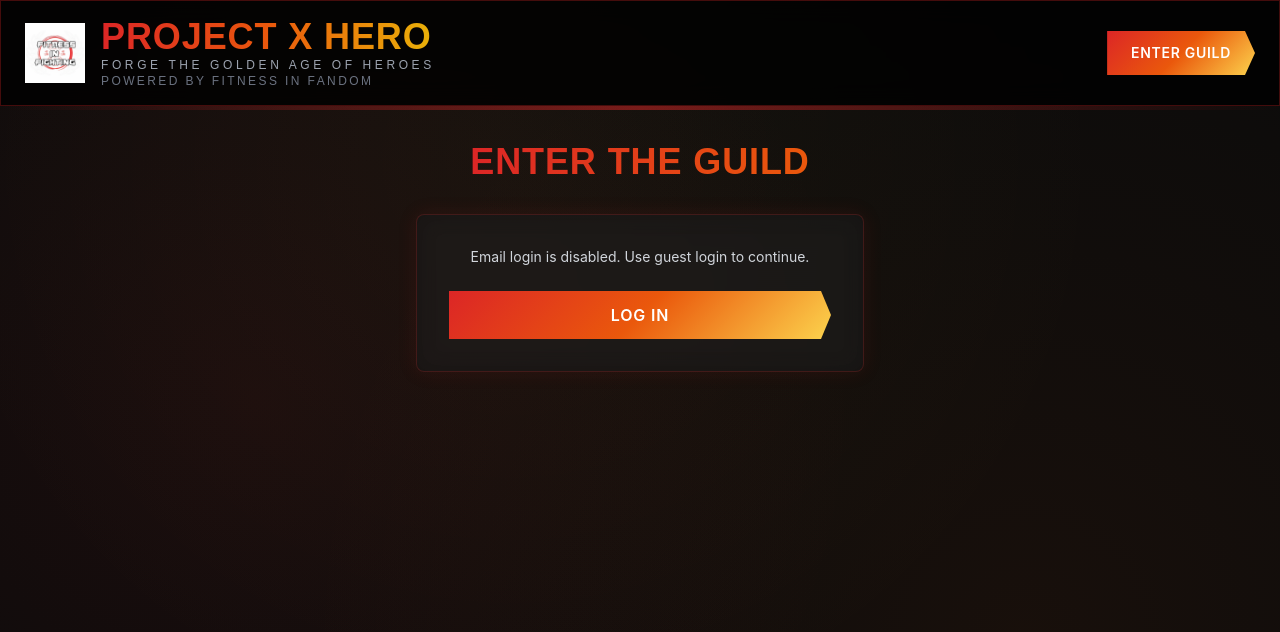
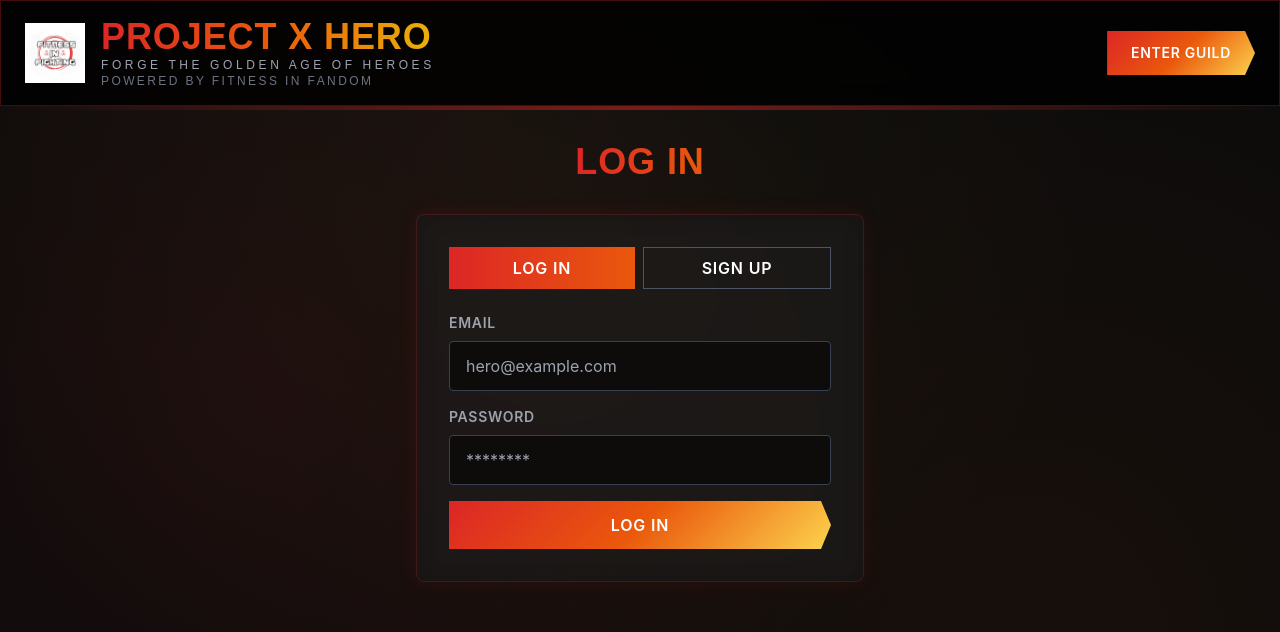
Before and after one commit to Powerwyze/FNF_webapp, a Next.js app: page /auth in a window 1280 px wide. Shown: the top 632 px of the page. Built offline with nearby package versions, Linux system fonts and the light colour scheme; no server answers.

Commit message:
Restore basic email and password login/signup flow

```diff
--- a/src/app/auth/page.tsx
+++ b/src/app/auth/page.tsx
@@ -1,30 +1,50 @@
 "use client"
 import { useState } from 'react'
+import { useForm } from 'react-hook-form'
+import { z } from 'zod'
+import { zodResolver } from '@hookform/resolvers/zod'
 import { Header } from '@/components/Header'
 import { useAuth } from '@/contexts/AuthContext'
 import { useRouter } from 'next/navigation'
 
+const schema = z.object({
+  email: z.string().email('Enter a valid email'),
+  password: z.string().min(6, 'Password must be at least 6 characters')
+})
+
+type FormValues = z.infer<typeof schema>
+
 export default function AuthPage() {
-  const [authError, setAuthError] = useState<string>('')
-  const [isSubmitting, setIsSubmitting] = useState(false)
-  const { signInAsGuest, signOut, user, loading } = useAuth()
+  const [mode, setMode] = useState<'signin' | 'signup'>('signin')
+  const [authError, setAuthError] = useState('')
+  const { signUp, signIn } = useAuth()
   const router = useRouter()
+  const {
+    register,
+    handleSubmit,
+    formState: { errors, isSubmitting }
+  } = useForm<FormValues>({ resolver: zodResolver(schema) })
 
-  async function enterGuild() {
+  async function onSubmit(values: FormValues) {
     setAuthError('')
-    setIsSubmitting(true)
 
     try {
-      const { error } = await signInAsGuest()
-      if (error) {
-        setAuthError(error.message)
+      if (mode === 'signup') {
+        const { error } = await signUp(values.email, values.password)
+        if (error) {
+          setAuthError(error.message)
+          return
+        }
       } else {
-        router.push('/profile')
+        const { error } = await signIn(values.email, values.password)
+        if (error) {
+          setAuthError(error.message)
+          return
+        }
       }
+      router.push('/profile')
     } catch {
-      setAuthError('An unexpected error occurred')
-    } finally {
-      setIsSubmitting(false)
+      setAuthError('Authentication failed. Please try again.')
     }
   }
 
@@ -34,7 +54,9 @@
       <div className="container mx-auto px-6">
         <div className="max-w-md mx-auto">
           <h1 className="text-4xl font-bold text-center mb-8 title-font">
-            <span className="bg-gradient-to-r from-red-600 to-orange-600 bg-clip-text text-transparent">ENTER THE GUILD</span>
+            <span className="bg-gradient-to-r from-red-600 to-orange-600 bg-clip-text text-transparent">
+              {mode === 'signin' ? 'LOG IN' : 'CREATE ACCOUNT'}
+            </span>
           </h1>
 
           <div className="glass p-8 rounded-lg border-t-4 border-red-600">
@@ -43,31 +65,61 @@
                 {authError}
               </div>
             )}
-            {!loading && !user && (
-              <>
-                <p className="text-sm text-gray-300 text-center mb-6">
-                  Email login is disabled. Use guest login to continue.
-                </p>
-                <div className="flex justify-center">
-                  <button onClick={enterGuild} disabled={isSubmitting} className="btn-primary w-full">
-                    {isSubmitting ? 'Logging In...' : 'Log In'}
-                  </button>
-                </div>
-              </>
-            )}
-            {!loading && user && (
-              <div className="space-y-3">
-                <p className="text-sm text-gray-300 text-center">
-                  You are already logged in.
-                </p>
-                <button onClick={() => router.push('/profile')} className="btn-primary w-full">
-                  Continue To Profile
-                </button>
-                <button onClick={() => signOut()} className="btn-secondary w-full">
-                  Sign Out
-                </button>
+
+            <div className="flex gap-2 mb-6">
+              <button
+                onClick={() => setMode('signin')}
+                className={`flex-1 py-2 px-4 font-semibold uppercase tracking-wider transition-all ${
+                  mode === 'signin'
+                    ? 'bg-gradient-to-r from-red-600 to-orange-600 text-white'
+                    : 'border border-gray-600 hover:border-red-600'
+                }`}
+              >
+                Log In
+              </button>
+              <button
+                onClick={() => setMode('signup')}
+                className={`flex-1 py-2 px-4 font-semibold uppercase tracking-wider transition-all ${
+                  mode === 'signup'
+                    ? 'bg-gradient-to-r from-red-600 to-orange-600 text-white'
+                    : 'border border-gray-600 hover:border-red-600'
+                }`}
+              >
+                Sign Up
+              </button>
+            </div>
+
+            <form onSubmit={handleSubmit(onSubmit)} className="space-y-4">
+              <div>
+                <label className="block text-sm font-semibold uppercase tracking-wider mb-2 text-gray-400">
+                  Email
+                </label>
+                <input
+                  type="email"
+                  placeholder="hero@example.com"
+                  className="w-full px-4 py-3 bg-black/50 border border-gray-700 rounded focus:border-red-600 focus:outline-none transition-colors"
+                  {...register('email')}
+                />
+                {errors.email && <p className="text-red-500 text-sm mt-1">{errors.email.message}</p>}
               </div>
-            )}
+
+              <div>
+                <label className="block text-sm font-semibold uppercase tracking-wider mb-2 text-gray-400">
+                  Password
+                </label>
+                <input
+                  type="password"
+                  placeholder="********"
+                  className="w-full px-4 py-3 bg-black/50 border border-gray-700 rounded focus:border-red-600 focus:outline-none transition-colors"
+                  {...register('password')}
+                />
+                {errors.password && <p className="text-red-500 text-sm mt-1">{errors.password.message}</p>}
+              </div>
+
+              <button disabled={isSubmitting} className="w-full btn-primary mt-6">
+                {isSubmitting ? 'Please wait...' : mode === 'signin' ? 'LOG IN' : 'CREATE ACCOUNT'}
+              </button>
+            </form>
           </div>
         </div>
       </div>
```
